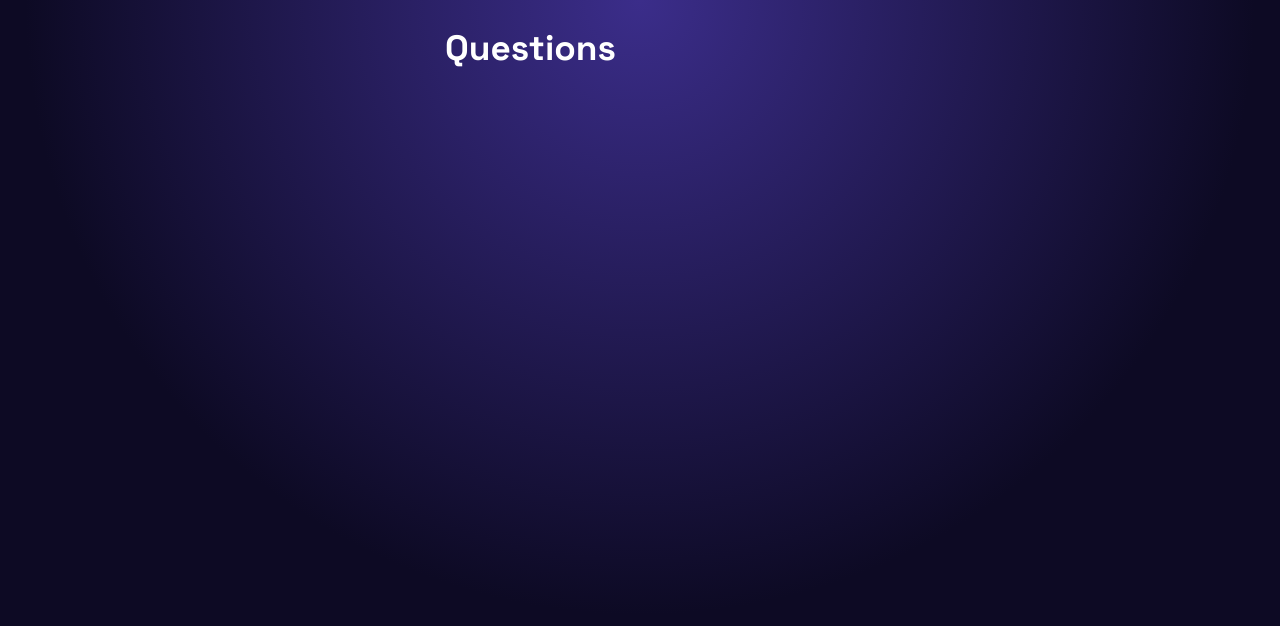
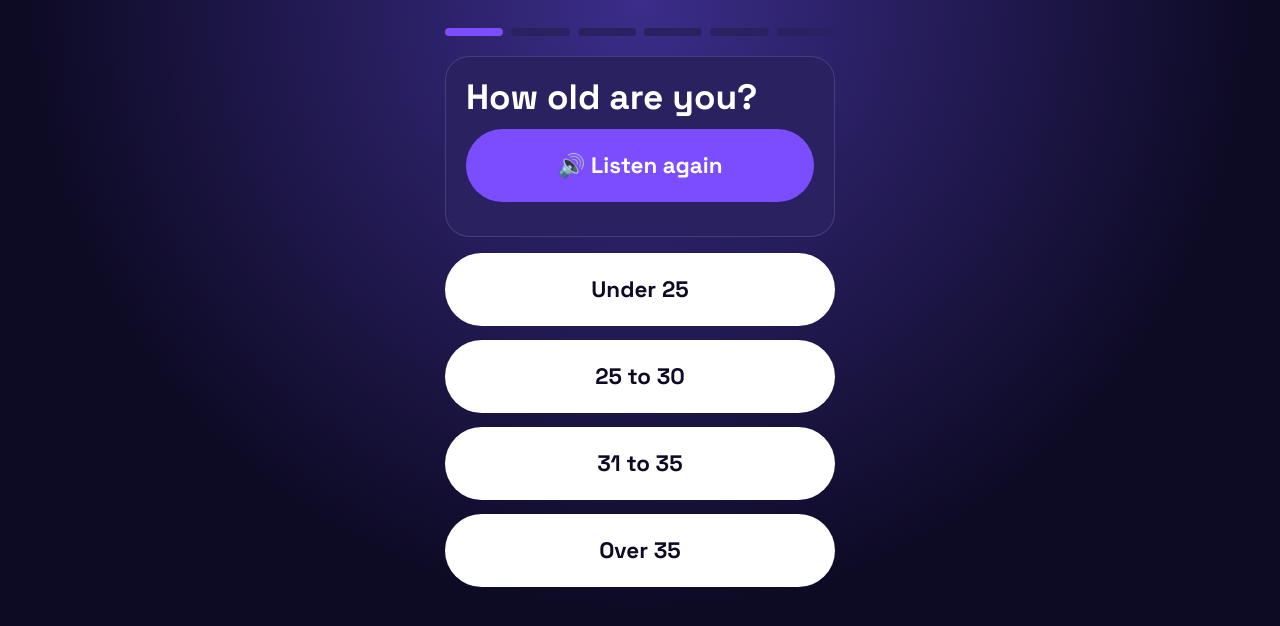
Before and after one commit to sharanyashetty013-droid/Zaroori_-Two-Pointers-, a React app in the folder frontend/: page /questions in a window 1280 px wide. Shown: the top 626 px of the page. Built offline with nearby package versions, Linux system fonts and the light colour scheme; the HTML template or start-up script is replaced by a standard one.

Commit message:
Add questions screen with audio

```diff
--- /dev/null
+++ b/frontend/src/data/questions.js
@@ -0,0 +1,52 @@
+const t = (en, hi, kn) => ({ en, hi, kn })
+
+const YES = { value: 'yes', label: t('Yes', 'हाँ', 'ಹೌದು') }
+const NO = { value: 'no', label: t('No', 'नहीं', 'ಇಲ್ಲ') }
+const DONT_KNOW = { value: 'unknown', label: t("Don't know", 'पता नहीं', 'ಗೊತ್ತಿಲ್ಲ') }
+
+export const UI = {
+  listen: t('Listen again', 'फिर से सुनें', 'ಮತ್ತೆ ಕೇಳಿ'),
+  back: t('Back', 'पीछे', 'ಹಿಂದೆ'),
+}
+
+export const QUESTIONS = [
+  {
+    id: 'age',
+    text: t('How old are you?', 'आपकी उम्र कितनी है?', 'ನಿಮ್ಮ ವಯಸ್ಸು ಎಷ್ಟು?'),
+    options: [
+      { value: 'under25', label: t('Under 25', '25 से कम', '25ಕ್ಕಿಂತ ಕಡಿಮೆ') },
+      { value: '25to30', label: t('25 to 30', '25 से 30', '25 ರಿಂದ 30') },
+      { value: '31to35', label: t('31 to 35', '31 से 35', '31 ರಿಂದ 35') },
+      { value: 'over35', label: t('Over 35', '35 से ज़्यादा', '35ಕ್ಕಿಂತ ಹೆಚ್ಚು') },
+    ],
+  },
+  {
+    id: 'doctorSaid',
+    text: t('What did the doctor say?', 'डॉक्टर ने क्या कहा?', 'ವೈದ್ಯರು ಏನು ಹೇಳಿದರು?'),
+    options: [
+      { value: 'surgery', label: t('Womb must be removed', 'बच्चेदानी निकालनी है', 'ಗರ್ಭಕೋಶ ತೆಗೆಯಬೇಕು') },
+      { value: 'medicine', label: t('Medicine or other treatment', 'दवा या दूसरा इलाज', 'ಔಷಧಿ ಅಥವಾ ಬೇರೆ ಚಿಕಿತ್ಸೆ') },
+      { value: 'noexplain', label: t('Doctor did not explain', 'डॉक्टर ने समझाया नहीं', 'ವೈದ್ಯರು ವಿವರಿಸಲಿಲ್ಲ') },
+    ],
+  },
+  {
+    id: 'tests',
+    text: t('Was any test or scan done?', 'क्या कोई जाँच या स्कैन हुआ?', 'ಯಾವುದಾದರೂ ಪರೀಕ್ಷೆ ಅಥವಾ ಸ್ಕ್ಯಾನ್ ಮಾಡಲಾಗಿದೆಯೇ?'),
+    options: [YES, NO, DONT_KNOW],
+  },
+  {
+    id: 'secondOpinion',
+    text: t('Did you see another doctor?', 'क्या आपने दूसरे डॉक्टर को दिखाया?', 'ನೀವು ಬೇರೆ ವೈದ್ಯರನ್ನು ಕಾಣಿಸಿದ್ದೀರಾ?'),
+    options: [YES, NO],
+  },
+  {
+    id: 'children',
+    text: t('Do you have children?', 'क्या आपके बच्चे हैं?', 'ನಿಮಗೆ ಮಕ್ಕಳಿದ್ದಾರೆಯೇ?'),
+    options: [YES, NO],
+  },
+  {
+    id: 'pressure',
+    text: t('Is anyone pressuring you?', 'क्या कोई आप पर दबाव डाल रहा है?', 'ಯಾರಾದರೂ ನಿಮ್ಮ ಮೇಲೆ ಒತ್ತಡ ಹಾಕುತ್ತಿದ್ದಾರೆಯೇ?'),
+    options: [YES, NO, { value: 'skip', label: t('Prefer not to say', 'बताना नहीं चाहती', 'ಹೇಳಲು ಇಷ್ಟವಿಲ್ಲ') }],
+  },
+]
--- a/frontend/src/index.css
+++ b/frontend/src/index.css
@@ -55,3 +55,11 @@ body {
 
 h1 { font-size: 2.2rem; line-height: 1.15; margin: 0 0 12px; }
 p { color: var(--muted); font-size: 1.1rem; line-height: 1.5; }
+
+.progress { display: flex; gap: 8px; margin-bottom: 20px; }
+.dot { flex: 1; height: 8px; border-radius: 999px; background: var(--card); }
+.dot.on { background: var(--violet); }
+.link-back {
+  background: none; border: none; color: var(--lavender);
+  font-family: inherit; font-size: 1.1rem; padding: 12px 0; cursor: pointer;
+}
--- a/frontend/src/pages/Questions.jsx
+++ b/frontend/src/pages/Questions.jsx
@@ -1 +1,69 @@
-export default function Questions() { return <div><h1>Questions</h1></div>; }
+import { useState, useEffect } from 'react'
+import { useNavigate } from 'react-router-dom'
+import { useLanguage } from '../LanguageContext'
+import { QUESTIONS, UI } from '../data/questions'
+
+const VOICE_LANG = { en: 'en-IN', hi: 'hi-IN', kn: 'kn-IN' }
+
+function speak(text, lang) {
+  if (!('speechSynthesis' in window)) return
+  window.speechSynthesis.cancel()
+  const u = new SpeechSynthesisUtterance(text)
+  u.lang = VOICE_LANG[lang]
+  u.rate = 0.9
+  window.speechSynthesis.speak(u)
+}
+
+export default function Questions() {
+  const { lang } = useLanguage()
+  const navigate = useNavigate()
+  const [index, setIndex] = useState(0)
+  const [answers, setAnswers] = useState({})
+
+  const q = QUESTIONS[index]
+  const spoken = q.text[lang] + '. ' + q.options.map((o) => o.label[lang]).join('. ') + '.'
+
+  useEffect(() => {
+    speak(spoken, lang)
+    return () => window.speechSynthesis.cancel()
+  }, [index, lang])
+
+  function choose(value) {
+    const next = { ...answers, [q.id]: value }
+    setAnswers(next)
+    if (index < QUESTIONS.length - 1) {
+      setIndex(index + 1)
+    } else {
+      navigate(next.pressure === 'yes' ? '/alert' : '/result', { state: { answers: next } })
+    }
+  }
+
+  return (
+    <div>
+      <div className="progress">
+        {QUESTIONS.map((_, i) => (
+          <span key={i} className={i <= index ? 'dot on' : 'dot'} />
+        ))}
+      </div>
+
+      <div className="card">
+        <h1>{q.text[lang]}</h1>
+        <button className="btn-big btn-violet" onClick={() => speak(spoken, lang)}>
+          🔊 {UI.listen[lang]}
+        </button>
+      </div>
+
+      {q.options.map((o) => (
+        <button key={o.value} className="btn-big" onClick={() => choose(o.value)}>
+          {o.label[lang]}
+        </button>
+      ))}
+
+      {index > 0 && (
+        <button className="link-back" onClick={() => setIndex(index - 1)}>
+          ← {UI.back[lang]}
+        </button>
+      )}
+    </div>
+  )
+}
--- a/frontend/src/pages/Result.jsx
+++ b/frontend/src/pages/Result.jsx
@@ -1 +1,11 @@
-export default function Result() { return <div><h1>Result</h1></div>; }
+import { useLocation } from 'react-router-dom'
+
+export default function Result() {
+  const { state } = useLocation()
+  return (
+    <div>
+      <h1>Result</h1>
+      <pre style={{ color: '#c9b8ff' }}>{JSON.stringify(state?.answers, null, 2)}</pre>
+    </div>
+  )
+}
```
